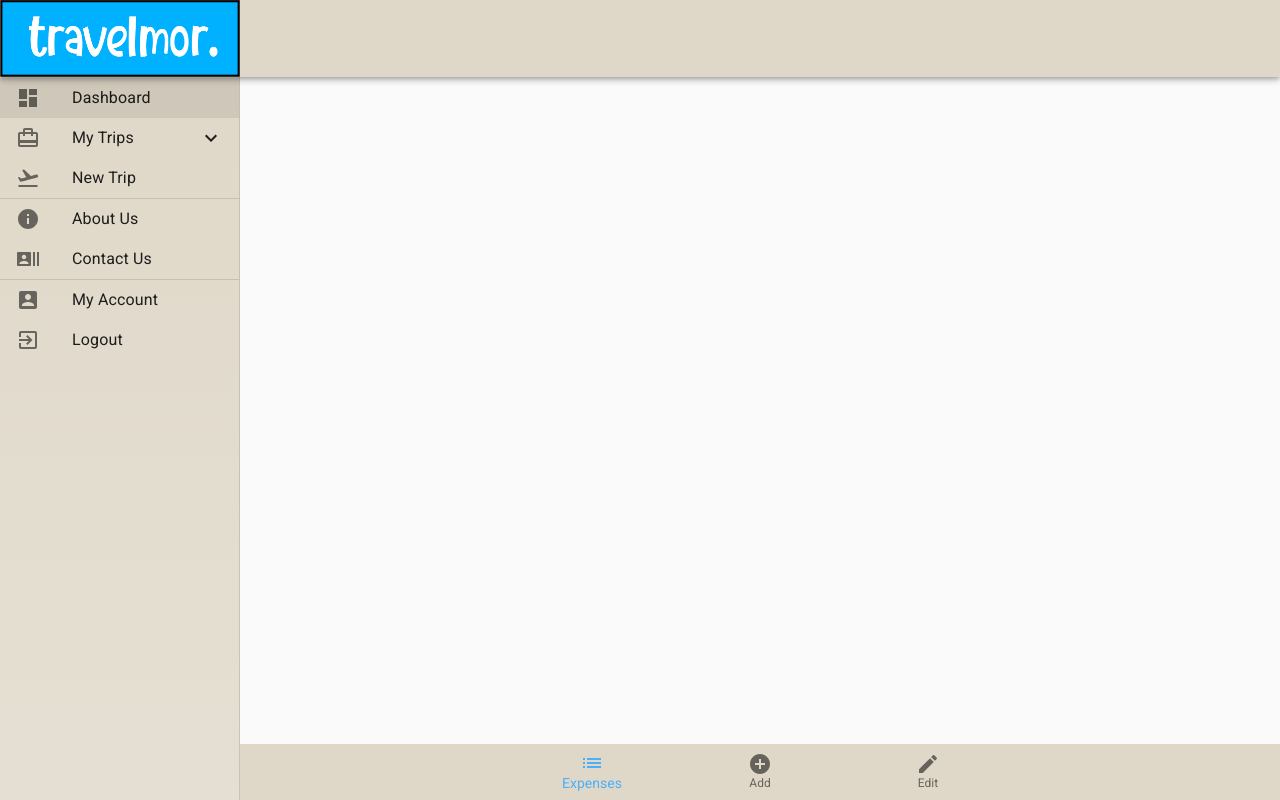
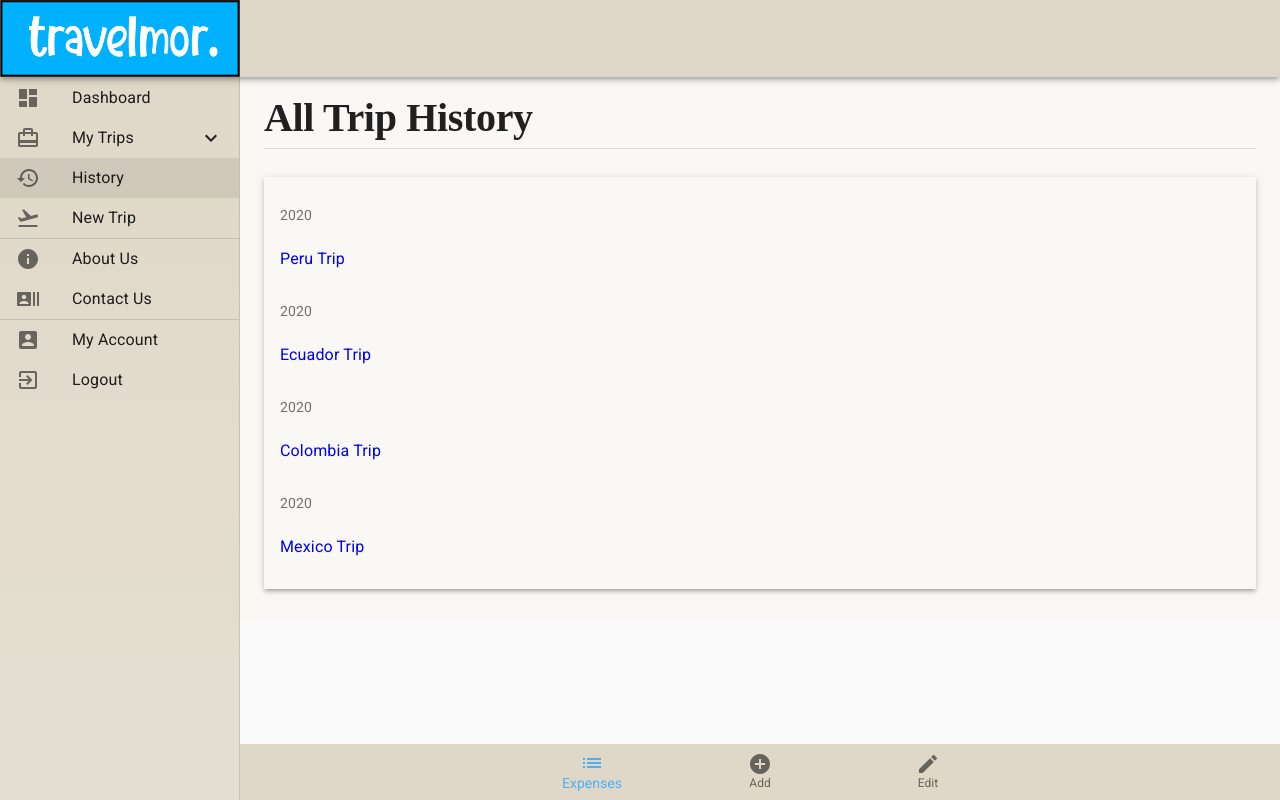
Before and after one commit to kzunino/travelmor_api, a React (Create React App) app in the folder client/: page /history in a window 1280 px wide. Built offline with nearby package versions, Linux system fonts and the light colour scheme.

Commit message:
Working on trip history and new trip

```diff
--- a/client/src/App.js
+++ b/client/src/App.js
@@ -7,6 +7,7 @@ import SignIn from './components/SignIn';
 import SignUp from './components/SignUp';
 import AuthHeader from './components/HeaderAuth';
 import Dashboard from './components/Dashboard';
+import History from './components/History';
 import ExpenseHistory from './components/ExpenseHistory';
 import Trip from './components/Trip';
 import NewTrip from './components/NewTrip';
@@ -29,6 +30,7 @@ function App() {
           <Route exact path='/dashboard' component={Dashboard} />
           <Route exact path='/dashboard/trip' component={Trip} />
           <Route exact path='/dashboard/history' component={ExpenseHistory} />
+          <Route exact path='/history' component={History} />
           <Route exact path='/newtrip' component={NewTrip} />
           <Route exact path='/about' component={About} />
           <Route exact path='/contact' component={Contact} />
--- a/client/src/components/Dashboard.js
+++ b/client/src/components/Dashboard.js
@@ -77,7 +77,7 @@ const useStyles = makeStyles((theme) => ({
     },
   },
 
-  graphItem: {
+  mainContentBox: {
     //backgroundColor: theme.palette.secondary.light,
     backgroundColor: theme.palette.background.main,
     marginTop: '2em',
@@ -287,7 +287,7 @@ const Dashboard = () => {
             </Grid>
           </Grid>
           {/* -----Graphs Container----- */}
-          <Box m={1} boxShadow={3} className={classes.graphItem}>
+          <Box m={1} boxShadow={3} className={classes.mainContentBox}>
             <Grid item>
               <Grid container justify='space-between'>
                 <Grid item xs={12}>
@@ -538,7 +538,7 @@ const Dashboard = () => {
                             disableRipple
                             variant='outlined'
                             component={Link}
-                            to='/dashboard/history'
+                            to='/history'
                           >
                             Go to budget
                           </Button>
--- a/client/src/components/HeaderAuth.js
+++ b/client/src/components/HeaderAuth.js
@@ -29,6 +29,7 @@ import InfoIcon from '@material-ui/icons/Info';
 import RecentActorsIcon from '@material-ui/icons/RecentActors';
 import ExitToAppIcon from '@material-ui/icons/ExitToApp';
 import FlightIcon from '@material-ui/icons/Flight';
+import HistoryIcon from '@material-ui/icons/History';
 
 import logo from '../imgs/travelmor_square.png';
 
@@ -126,10 +127,16 @@ const AuthHeader = () => {
       activeIndex: 1,
     },
     {
+      text: 'History',
+      icon: <HistoryIcon />,
+      link: '/history',
+      activeIndex: 2,
+    },
+    {
       text: 'New Trip',
       icon: <FlightTakeoffIcon />,
       link: '/newtrip',
-      activeIndex: 2,
+      activeIndex: 3,
     },
     {
       text: 'Divider',
--- /dev/null
+++ b/client/src/components/History.js
@@ -0,0 +1,158 @@
+import React from 'react';
+// import Moment from 'moment';
+import {Link} from 'react-router-dom';
+
+import Toolbar from '@material-ui/core/Toolbar';
+import Grid from '@material-ui/core/Grid';
+import Typography from '@material-ui/core/Typography';
+import Divider from '@material-ui/core/Divider';
+import Box from '@material-ui/core/Box';
+
+import List from '@material-ui/core/List';
+import ListItem from '@material-ui/core/ListItem';
+import ListItemText from '@material-ui/core/ListItemText';
+import ListSubheader from '@material-ui/core/ListSubheader';
+
+import {makeStyles, useTheme} from '@material-ui/core/styles';
+import useMediaQuery from '@material-ui/core/useMediaQuery';
+
+// Table Imports
+
+const drawerWidth = 240;
+
+const useStyles = makeStyles((theme) => ({
+  toolbarMargin: {
+    ...theme.mixins.toolbar,
+    marginBottom: '1em',
+  },
+  root: {
+    width: '100%',
+  },
+
+  content: {
+    flexGrow: 1,
+    padding: theme.spacing(3),
+    marginLeft: drawerWidth,
+    marginBottom: 50,
+    backgroundColor: theme.palette.background.main,
+    [theme.breakpoints.down('sm')]: {
+      marginLeft: 0,
+      padding: theme.spacing(1, 1.5),
+      marginTop: '1em',
+    },
+  },
+  containerWrapper: {
+    margin: 'auto',
+  },
+  mainContentBox: {
+    //backgroundColor: theme.palette.secondary.light,
+    backgroundColor: theme.palette.background.main,
+    marginTop: '2em',
+    marginLeft: 0,
+    marginRight: 0,
+    paddingTop: '1em',
+    paddingBottom: '1em',
+    display: 'flex',
+  },
+  listItemBackground1: {
+    margin: 0,
+    backgroundColor: theme.palette.secondary.main,
+  },
+  listItemBackground2: {
+    backgroundColor: theme.palette.secondary.light,
+  },
+  listItem: {
+    width: '100%',
+  },
+}));
+
+const History = () => {
+  const theme = useTheme();
+  const classes = useStyles();
+  const [checked, setChecked] = React.useState(['wifi']);
+
+  const handleToggle = (value) => () => {
+    const currentIndex = checked.indexOf(value);
+    const newChecked = [...checked];
+
+    if (currentIndex === -1) {
+      newChecked.push(value);
+    } else {
+      newChecked.splice(currentIndex, 1);
+    }
+
+    setChecked(newChecked);
+  };
+
+  const matchXs = useMediaQuery(theme.breakpoints.down('xs'));
+
+  let trips = [
+    {
+      trip_uid: 234234,
+      trip_name: 'Peru Trip',
+      start_date: '08-30-2020',
+      end_date: '09-30-2020',
+    },
+    {
+      trip_uid: 2342545,
+      trip_name: 'Ecuador Trip',
+      start_date: '08-30-2019',
+      end_date: '09-30-2019',
+    },
+    {
+      trip_uid: 6575456,
+      trip_name: 'Colombia Trip',
+      start_date: '08-30-2018',
+      end_date: '09-30-2018',
+    },
+    {
+      trip_uid: 8979675,
+      trip_name: 'Mexico Trip',
+      start_date: '08-30-2017',
+      end_date: '09-30-2017',
+    },
+  ];
+
+  return (
+    <main className={classes.content}>
+      <Toolbar />
+      <Grid container direction='column' className={classes.containerWrapper}>
+        <Grid item>
+          <Typography variant={matchXs ? 'h4' : 'h2'}>
+            All Trip History
+          </Typography>
+        </Grid>
+        <Divider />
+        <Box m={1} boxShadow={3} className={classes.mainContentBox}>
+          <Grid item>
+            <Grid container justify='space-between'>
+              <Grid item xs={12}>
+                {/* map over trips to get years then map over trips in that year to list them */}
+                {trips.map((trip, index) => (
+                  <List
+                    subheader={<ListSubheader>2020</ListSubheader>}
+                    className={classes.root}
+                  >
+                    <ListItem
+                      className={classes.listItem}
+                      component={Link}
+                      to={`/history/${trip.trip_uid}`}
+                    >
+                      <ListItemText
+                        classes={{root: classes.listItem}}
+                        id='switch-list-label-wifi'
+                        primary={`${trip.trip_name}`}
+                      />
+                    </ListItem>
+                  </List>
+                ))}
+              </Grid>
+            </Grid>
+          </Grid>
+        </Box>
+      </Grid>
+    </main>
+  );
+};
+
+export default History;
--- a/client/src/components/NewTrip.js
+++ b/client/src/components/NewTrip.js
@@ -1,6 +1,9 @@
 import React from 'react';
 import Typography from '@material-ui/core/Typography';
 import Toolbar from '@material-ui/core/Toolbar';
+import Grid from '@material-ui/core/Grid';
+import Divider from '@material-ui/core/Divider';
+import Box from '@material-ui/core/Box';
 
 import {makeStyles, useTheme} from '@material-ui/core/styles';
 import useMediaQuery from '@material-ui/core/useMediaQuery';
@@ -33,39 +36,26 @@ const NewTrip = () => {
   const theme = useTheme();
   const classes = useStyles();
 
+  const matchXs = useMediaQuery(theme.breakpoints.down('xs'));
+
   return (
     <>
       <main className={classes.content}>
         <Toolbar />
-        <Typography paragraph>
-          Lorem ipsum dolor sit amet, consectetur adipiscing elit, sed do
-          eiusmod tempor incididunt ut labore et dolore magna aliqua. Rhoncus
-          dolor purus non enim praesent elementum facilisis leo vel. Risus at
-          ultrices mi tempus imperdiet. Semper risus in hendrerit gravida rutrum
-          quisque non tellus. Convallis convallis tellus id interdum velit
-          laoreet id donec ultrices. Odio morbi quis commodo odio aenean sed
-          adipiscing. Amet nisl suscipit adipiscing bibendum est ultricies
-          integer quis. Cursus euismod quis viverra nibh cras. Metus vulputate
-          eu scelerisque felis imperdiet proin fermentum leo. Mauris commodo
-          quis imperdiet massa tincidunt. Cras tincidunt lobortis feugiat
-          vivamus at augue. At augue eget arcu dictum varius duis at consectetur
-          lorem. Velit sed ullamcorper morbi tincidunt. Lorem donec massa sapien
-          faucibus et molestie ac.
-        </Typography>
-        <Typography paragraph>
-          Consequat mauris nunc congue nisi vitae suscipit. Fringilla est
-          ullamcorper eget nulla facilisi etiam dignissim diam. Pulvinar
-          elementum integer enim neque volutpat ac tincidunt. Ornare suspendisse
-          sed nisi lacus sed viverra tellus. Purus sit amet volutpat consequat
-          mauris. Elementum eu facilisis sed odio morbi. Euismod lacinia at quis
-          risus sed vulputate odio. Morbi tincidunt ornare massa eget egestas
-          purus viverra accumsan in. In hendrerit gravida rutrum quisque non
-          tellus orci ac. Pellentesque nec nam aliquam sem et tortor. Habitant
-          morbi tristique senectus et. Adipiscing elit duis tristique
-          sollicitudin nibh sit. Ornare aenean euismod elementum nisi quis
-          eleifend. Commodo viverra maecenas accumsan lacus vel facilisis. Nulla
-          posuere sollicitudin aliquam ultrices sagittis orci a.
-        </Typography>
+        <Grid container direction='column' className={classes.containerWrapper}>
+          {/* -----Welcome Container----- */}
+          <Grid item>
+            <Typography variant={matchXs ? 'h4' : 'h2'}>New Trip</Typography>
+          </Grid>
+          <Divider />
+          <Box m={1} boxShadow={3} className={classes.mainContentBox}>
+            <Grid item>
+              <Grid container justify='space-between'>
+                <Grid item xs={12}></Grid>
+              </Grid>
+            </Grid>
+          </Box>
+        </Grid>
       </main>
     </>
   );
--- a/client/src/styles/theme.js
+++ b/client/src/styles/theme.js
@@ -5,7 +5,7 @@ const softWheat = '#dfd8c8';
 const lightBeige = '#faf8f4';
 const lightGray = '#6e757c';
 const white = '#ffffff';
-const offWhite = '#f8f8ff';
+//const offWhite = '#f8f8ff';
 
 const theme = createMuiTheme({
   palette: {
```
Also changed, not shown: client/src/components/ExpenseHistory.js (+1 -75 lines).
